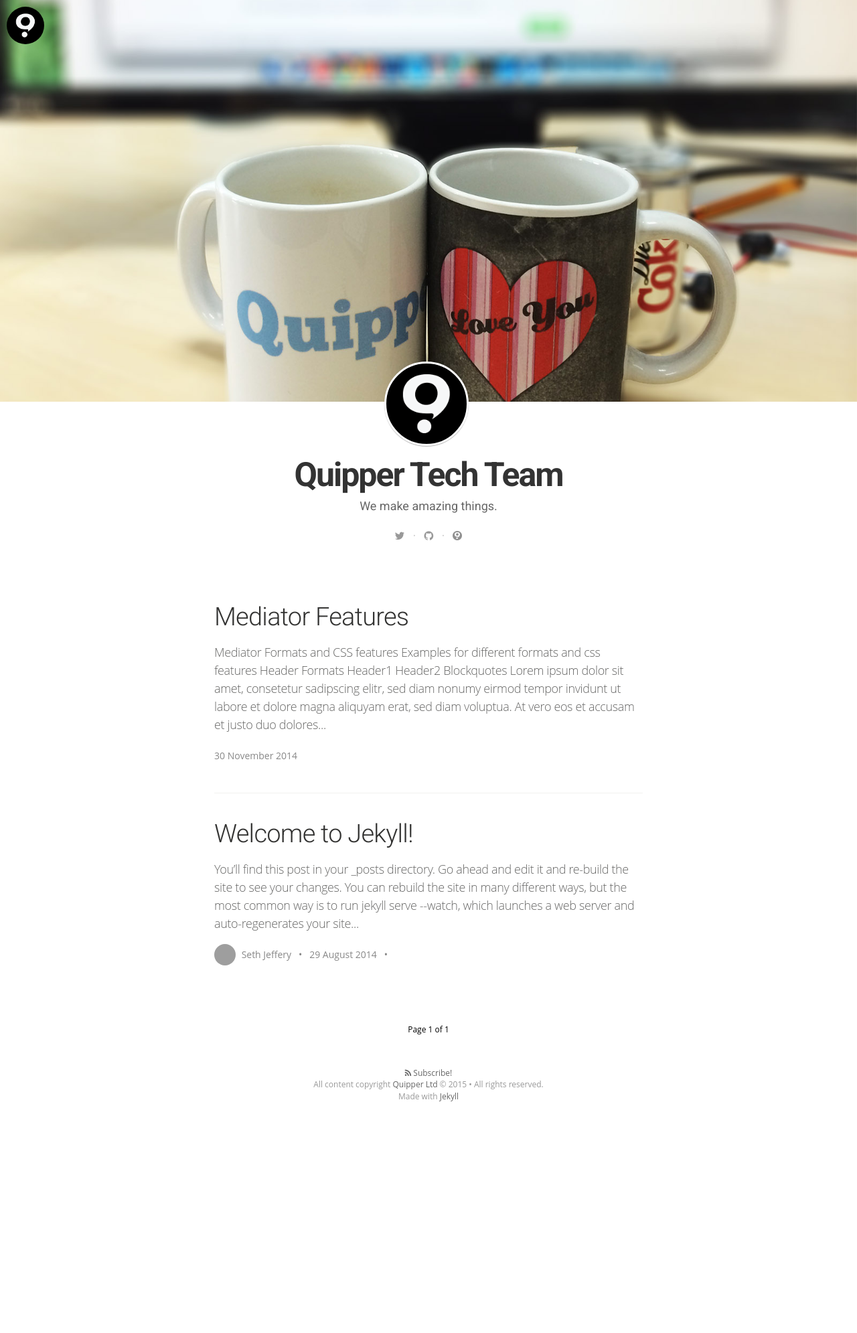
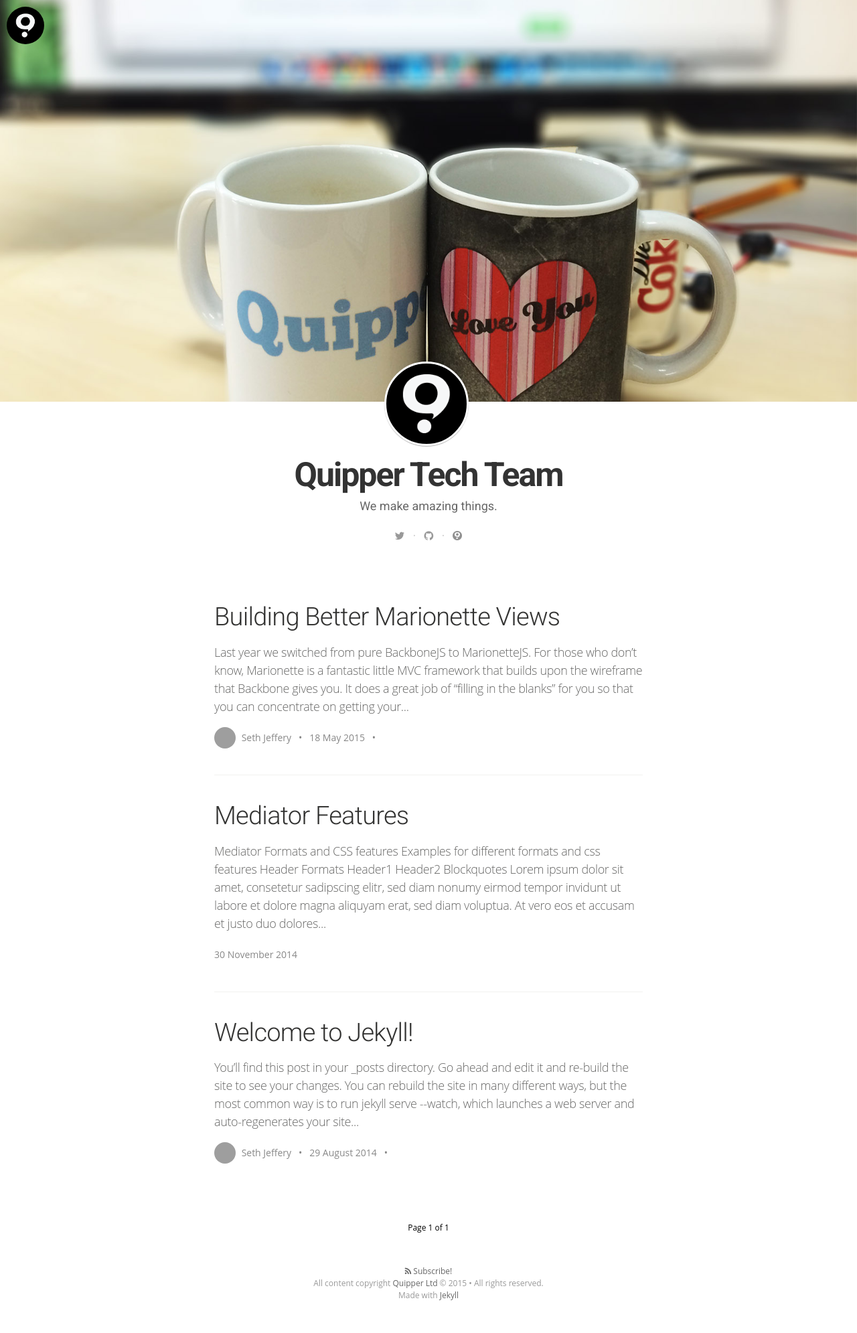
Before and after one commit to tamatamvan/quipper.github.io, a Jekyll site: the page built from index.html, in a window 1280 px wide. Shown: the whole page at 67% size. Built offline with Jekyll 4.4.1, drawn with Linux system fonts in a browser that asks for light colours; nearby versions of some CDN libraries; some web fonts are replaced; Markdown is read by kramdown in place of the engine named in the settings; the list of posts is cut into pages by our own code; comment, search, counter and statistics services are not loaded; before the commit the page ends 1694 px from its top, so only the background shows below that; part of the change alters nothing that is shown; grey boxes are pictures that could not be loaded.

Commit message:
my first article

```diff
--- /dev/null
+++ b/_posts/2015-05-18-better-marionette-views.markdown
@@ -0,0 +1,210 @@
+---
+layout: post
+title:  "Building Better Marionette Views"
+date:   2015-05-18 09:00:00
+author: seth
+comments: true
+image: /assets/article_images/2015-05-18-better-marionette-views/little-giant-girl.jpg
+---
+
+Last year we switched from pure [BackboneJS](http://backbonejs.org/) to [MarionetteJS](http://marionettejs.com/).
+For those who don't know, Marionette is a fantastic little MVC framework that builds upon the wireframe that
+Backbone gives you. It does a great job of "filling in the blanks" for you so that you can concentrate on
+getting your app up and running while not losing track of everything as your project grows in size.
+
+Here I'll be sharing a few tips I learnt along the way on how you can make those Marionette views
+better and easier to manage.
+
+I'll be sharing code in [CoffeeScript](http://coffeescript.org/) as it is the language we have adopted in Quipper,
+and it'll make for shorter, more concise examples.
+
+So let's start with a typical controller and view as we may have once written it.
+
+{% highlight coffeescript %}
+class Controller extends Marionette.Controller
+  show: ->
+    @model = new Person
+    @view = new PersonView model: @model
+    app.mainRegion.show(@view) # assuming that this is our region to render views in
+
+class PersonView extends Marionette.ItemView
+  template: Tpl['person']
+
+  ui:
+    save: 'a.btnSave'
+    cancel: 'a.btnCancel'
+
+  events:
+    'click @ui.save': 'clickSave'
+    'click @ui.cancel': 'clickCancel'
+
+  clickSave: (e) ->
+    e.preventDefault()
+    e.stopPropagation()
+    @ui.save.addClass('disabled')
+    @model.save().done(@saved).fail(@failed)
+
+  saved: =>
+    # respond to save
+
+  failed: =>
+    # respond to failure
+
+  clickCancel: (e) ->
+    e.preventDefault()
+    e.stopPropagation()
+    # navigate to somewhere else
+{% endhighlight %}
+
+### Hook yourself up with some Triggers.
+
+Honestly, [triggers](http://marionettejs.com/docs/v2.4.1/marionette.view.html#viewtriggers) are a godsend.
+They automatically prevent the default action for DOM events and turn the event into a call to
+`triggerMethod` so that we can listen to the event elsewhere.
+
+In the world of MVC this is great, because it means that the controller can do its job properly:
+to control a view and respond to actions, just as a Rails app might do.
+
+Here's how it looks with triggers to replace the events.
+
+{% highlight coffeescript %}
+class Controller extends Marionette.Controller
+  show: ->
+    @model = new Person
+    @view = new PersonView model: @model
+    @listenTo @view, 'click:save', @clickSave
+    @listenTo @view, 'click:cancel', @clickCancel
+    app.mainRegion.show(@view) # assuming that this is our region to render views in
+
+  clickSave: (args) ->
+    args.view.ui.save.addClass('disabled')
+    args.model.save().done(@saved).fail(@failed)
+
+  saved: =>
+    # respond to save
+
+  failed: =>
+    # respond to failure
+
+  clickCancel: (e) ->
+    # navigate to somewhere else
+
+class PersonView extends Marionette.ItemView
+  template: Tpl['person']
+
+  ui:
+    save: 'a.btnSave'
+    cancel: 'a.btnCancel'
+
+  triggers:
+    'click @ui.save': 'click:save'
+    'click @ui.cancel': 'click:cancel'
+{% endhighlight %}
+
+So it looks like we've just moved some of the functions into the controller, and got rid of `preventDefault`
+and `stopPropagation` (because Marionette does that automatically for triggers). But now we've also got
+some DOM manipulation in the controller.
+
+{% highlight coffeescript %}
+args.view.$('.btn').addClass('disabled')
+{% endhighlight %}
+
+That doesn't look right. The controller shouldn't be manipulating the DOM and making UI changes, because:
+
+- It's lazy.
+- It's not very MVC.
+- As our app grows, it'll become harder and harder to find which parts of the code are updating the UI.
+
+### Marionette's triggerMethod is MAGIC. Sort of.
+
+Whenever Marionette fires an event via `triggerMethod` which is what the `triggers` hash uses,
+it automatically checks if an `on` method exists for the trigger name, where each word is separated
+by colons. `do:something:cool` becomes `onDoSomethingCool`. Let's make use of that in the view.
+
+{% highlight coffeescript %}
+class PersonView extends Marionette.ItemView
+  template: Tpl['person']
+
+  ui:
+    save: 'a.btnSave'
+    cancel: 'a.btnCancel'
+
+  triggers:
+    'click @ui.save': 'click:save'
+    'click @ui.cancel': 'click:cancel'
+
+  onClickSave: ->
+    @ui.save.addClass('disabled')
+{% endhighlight %}
+
+Thanks, triggers! So what's next?
+
+### Pass the ball.
+
+![To you! To me! To you! To me!](/assets/article_images/2015-05-18-better-marionette-views/rugby-pass.jpg)
+
+Sometimes we still need to pass control back to the view from the controller. For example, we have
+a handler for when the model's `save` method fails. But what if it needs to make some UI changes,
+or focus on a textbox? We shouldn't call the UI from the controller.
+
+One of the main jobs of a model is to be a mediator between View and Controller. Backbone sends
+events when models are saved or have problems, so we can use this to our advantage. Let's use
+`modelEvents` and stop listening to our `$.Deferred` response.
+
+{% highlight coffeescript %}
+class Controller extends Marionette.Controller
+  show: ->
+    @model = new Person
+    @view = new PersonView model: @model
+    @listenTo @view, 'click:save', @saveModel
+    @listenTo @view, 'click:cancel', @cancel
+    @listenTo @model, 'sync', @synced
+    @listenTo @model, 'error', @failed
+    app.mainRegion.show(@view) # assuming that this is our region to render views in
+
+  saveModel: (args) ->
+    args.model.save()
+
+  synced: ->
+    # respond to model being saved
+
+  cancel: (e) ->
+    # respond to cancel action
+
+  failed: (e) ->
+    # respond to model failing
+
+class PersonView extends Marionette.ItemView
+  template: Tpl['person']
+
+  ui:
+    save: 'a.btnSave'
+    cancel: 'a.btnCancel'
+
+  triggers:
+    'click @ui.save': 'click:save'
+    'click @ui.cancel': 'click:cancel'
+
+  modelEvents:
+    sync: 'synced'
+    error: 'failed'
+
+  onClickSave: ->
+    @ui.save.addClass('disabled')
+
+  synced: ->
+    # update UI as necessary
+
+  failed: ->
+    # update UI as necessary
+{% endhighlight %}
+
+It looks longer, but that's because we have now completely separated view from controller
+logic. Most of the implementation here is optional.
+
+And check out some of the benefits!
+
+- We have a clear workflow: The view takes care of UI and the controller takes care of action.
+- We're less likely to get lost in the future when trying to debug the UI or logic.
+- We have less unit tests to write because most of the triggering is done internally by Marionette.
+- Our controller and view are very decoupled and can be tested independently of each other.
--- a/css/main.scss
+++ b/css/main.scss
@@ -450,9 +450,8 @@ h1, h2 {
       font-style: normal;
       font-size: 24px;
       line-height: 1.3;
-      margin: 0;
+      margin: 0 0 5px;
       font-family: $font-sans;
-      margin-bottom: 4px;
     }
     h2, h1 {
       letter-spacing: -0.02em;
@@ -461,7 +460,10 @@ h1, h2 {
       font-size: 38px;
       line-height: 1.2;
       padding-top: 31px;
-      margin-bottom: 4px;
+      margin-bottom: 5px;
+    }
+    h3 {
+      padding-top: 30px;
     }
     p {
       font-weight: 400;
@@ -489,6 +491,9 @@ h1, h2 {
     figure {
       margin: 0;
       padding: 0 0 30px;
+    }
+    p figure {
+      padding-bottom: 0;
     }
     figcaption {
       font-weight: 400;
```
Also changed, not shown: assets/article_images/2015-05-18-better-marionette-views/little-giant-girl.jpg, assets/article_images/2015-05-18-better-marionette-views/rugby-pass.jpg (added).
